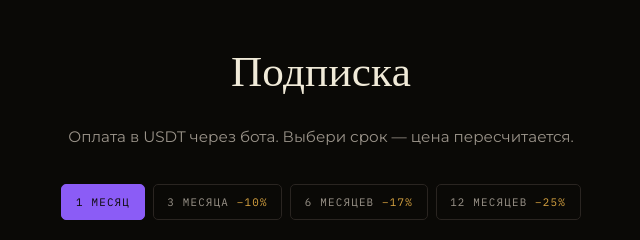
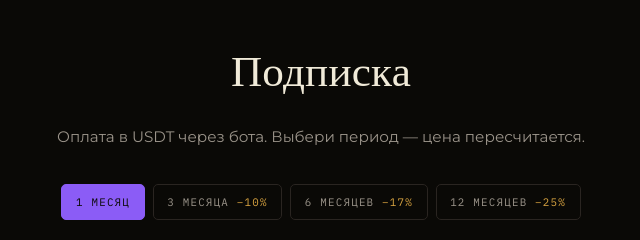
Before and after one commit to Leonishe/eqlbm-club, a plain HTML site: page index.html in a window 1280 px wide. Shown: the part 1540-1780 px from the top of the page, 319-959 px from the left. Drawn offline with nearby package versions, Linux system fonts and the light colour scheme.

Commit message:
Add files via upload

```diff
--- a/index.html
+++ b/index.html
@@ -67,7 +67,7 @@ body{
 /* ---------- кнопка в карточке лестницы ---------- */
 .rung .cta{width:100%;margin-top:.3rem;padding:.82rem 1rem;font-size:.72rem;letter-spacing:.11em}
 
-/* ---------- выбор срока подписки ---------- */
+/* ---------- выбор периода подписки ---------- */
 .per{display:flex;flex-wrap:wrap;gap:.5rem;margin:clamp(1.6rem,4vw,2.2rem) 0 1.3rem}
 .per button{
   font-family:'IBM Plex Mono',monospace;font-size:.68rem;letter-spacing:.11em;text-transform:uppercase;
@@ -622,7 +622,7 @@ body{padding-bottom:clamp(2.5rem,8vw,4rem)}
 
 <section class="wrap h-sec pay-center" id="tariffs">
   <h2 class="h-title rv">Подписка</h2>
-  <p class="h-body rv">Оплата в USDT через бота. Выбери срок — цена пересчитается.</p>
+  <p class="h-body rv">Оплата в USDT через бота. Выбери период — цена пересчитается.</p>
 
   <div class="per" id="periods">
     <button type="button" class="is-on" data-p="1" data-d="0">1 месяц</button>
```
Also changed, not shown: 404.html (+1 -1 lines), club/index.html (+1 -1 lines).
